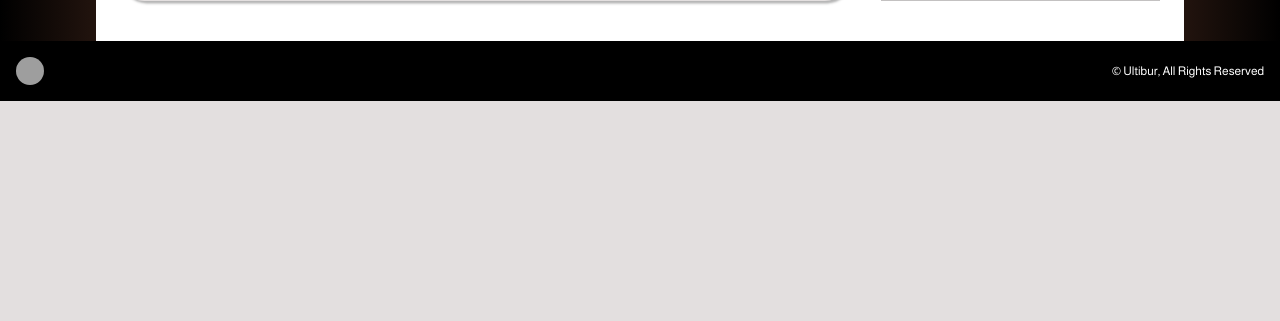
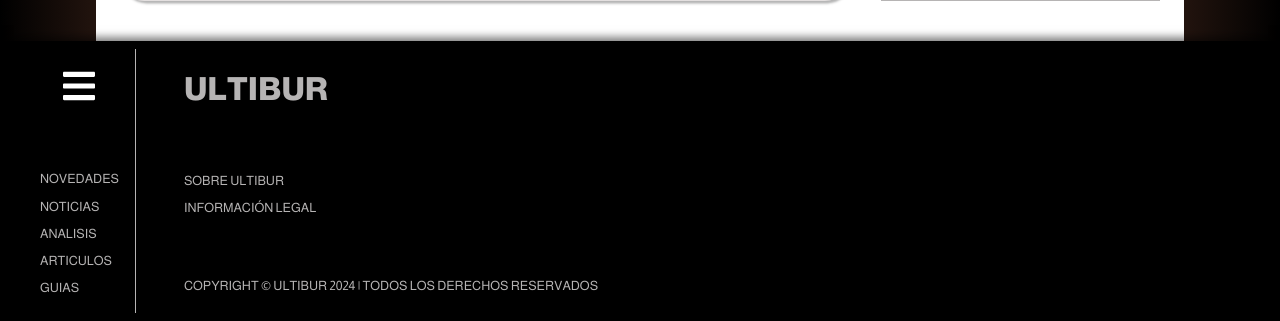
Before and after one commit to ivan-burgio/mediabur, a PHP site: page /noticias in a window 1280 px wide. Shown: the part 1125-1446 px from the top of the page. Before the commit the page ends 1226 px from the top, so only its background shows below. Run offline with PHP 8.4, Linux system fonts and the light colour scheme; some libraries are stand-ins or nearby versions; grey boxes are pictures that could not be loaded.

Commit message:
Creacion del footer

```diff
--- a/includes/funciones.php
+++ b/includes/funciones.php
@@ -33,9 +33,7 @@ function aos_animacion(): void {
 function imprimirEnlace($ruta, $nombre) {
     $clase = ($_SERVER['REQUEST_URI'] === $ruta) ? 'activo' : '';
     echo '
-        <div class="nav-item">
-            <a href="' . $ruta . '" class="nav-link ' . $clase . '">' . $nombre . '</a>
-        </div>
+        <a href="' . $ruta . '" class="nav-link ' . $clase . '">' . $nombre . '</a>
     ';
 }
 
--- a/src/scss/base/_variables.scss
+++ b/src/scss/base/_variables.scss
@@ -18,7 +18,7 @@ $anaranjado: #FF8C00;
 
 $white: #FFFFFF;
 $gray: #313131;
-$gray-light: #c3c1c1;
+$gray-light: #b6b4b4;
 $gray-light2: #e3dfdf;
 $black: #000;
 
--- a/src/scss/templates/_footer.scss
+++ b/src/scss/templates/_footer.scss
@@ -3,31 +3,70 @@
 
 .footer {
     width: 100%;
+    height: 35rem;
     display: flex;
-    justify-content: space-between;
+    justify-content: left;
     align-items: center;
     flex-direction: row;
     padding: 1rem;
     background-color: v.$black;
+    box-shadow: 0 -0.5rem 1rem 0 rgba(0, 0, 0, 0.5);
 
-    &__logo {
-        background-image: image-set(
-            url(../img/logo2.avif) 1x,
-            url(../img/logo2.webp) 1x,
-            url(../img/logo2.png) 1x);
-        background-size: cover;
-        background-repeat: no-repeat;
-        width: 3.5rem;
-        height: 3.5rem;
-        margin: 1rem;
-        background-color: v.$white;
-        border-radius: 50%;
+    &__contenedor {
+        display: flex;
+        flex-direction: column;
+        align-items: center;
+        gap: 5rem;
+        padding: 2rem;
+        margin: 2rem;
+        border-right: 1px solid v.$gray-light;
+        height: 100%;
+        justify-content: space-between;
     }
 
-    &__titule {
-        font-size: 1.5rem;
-        padding: 1rem;
-        color: v.$white;
+    &__contenedor2 {
+        @extend .footer__contenedor;
+
+        border: none;
+        align-items: flex-start;
+    }
+
+    &__nav {
+        display: flex;
+        flex-direction: column;
+        gap: 1rem;
+
+        &-link {
+            text-transform: uppercase;
+            color: v.$gray-light;
+            font-size: 1.6rem;
+
+            &:hover {
+                color: v.$white;
+            }
+        }
+    }
+
+    &__titulo {
+        text-decoration: none;
+        color: v.$gray-light;
+        text-transform: uppercase;
         margin: 0;
+        text-align: center;
+        font-size: 4rem;
+        font-weight: 900;
+
+        &:hover {
+            color: v.$white;
+        }
+    }
+
+    &__img {
+        width: 4rem;
+        height: 4rem;
+
+        &:hover {
+            cursor: pointer;
+        }
     }
 }
--- a/views/templates/footer.php
+++ b/views/templates/footer.php
@@ -1,4 +1,26 @@
 <footer class="footer">
-        <div class="footer__logo"></div>
-        <p class="footer__titule">© Ultibur, All Rights Reserved</p>
+    <div class="footer__contenedor">
+        <div class="footer__img">
+            <img class="footer__img-barras" src="/build/img/barras.svg" alt="imagen barras">
+        </div>
+
+        <div class="footer__nav">
+            <a href="/" class="footer__nav-link">Novedades</a>
+            <a href="/noticias" class="footer__nav-link">Noticias</a>
+            <a href="/analisis" class="footer__nav-link">Analisis</a>
+            <a href="/articulos" class="footer__nav-link">Articulos</a>
+            <a href="/guias" class="footer__nav-link">Guias</a>
+        </div>
+    </div>
+
+    <div class="footer__contenedor2">
+        <a href="/" class="footer__titulo">Ultibur</a>
+
+        <div class="footer__nav">
+            <a class="footer__nav-link" href="">Sobre ULTIBUR</a>
+            <a class="footer__nav-link" href="">Información Legal</a>
+        </div>
+
+        <p class="footer__nav-link">Copyright © ULTIBUR 2024 | Todos los derechos reservados</p>
+    </div>
 </footer>
--- a/views/templates/header.php
+++ b/views/templates/header.php
@@ -6,6 +6,6 @@
 
     <a href="/" class="header__contenedor">
         <h2 class="header__titulo">Ultibur</h2>
-        <p class="header__description">Blog de tecnología y videojuegos.</p>
+        <p class="header__description">Blog de tecnología, entretenimiento y videojuegos.</p>
     </a>
 </header>
```
Also changed, not shown: public/build/css/app.css, 1 other file.
